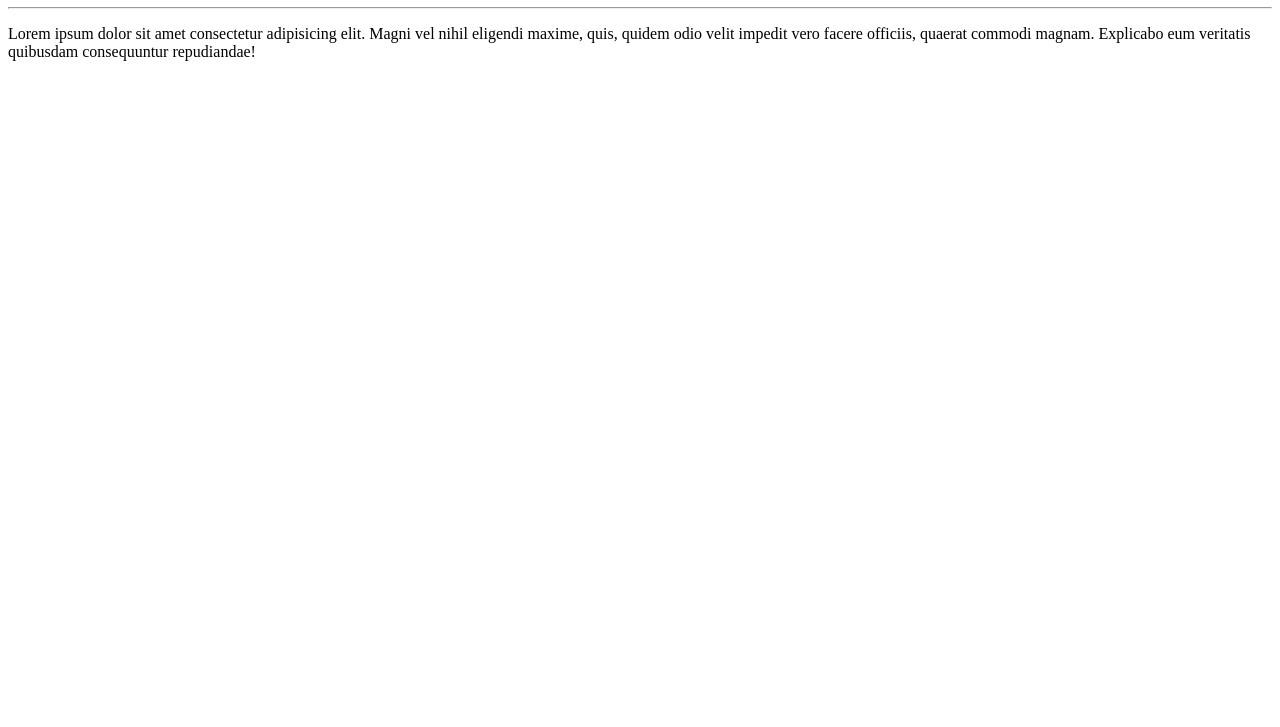
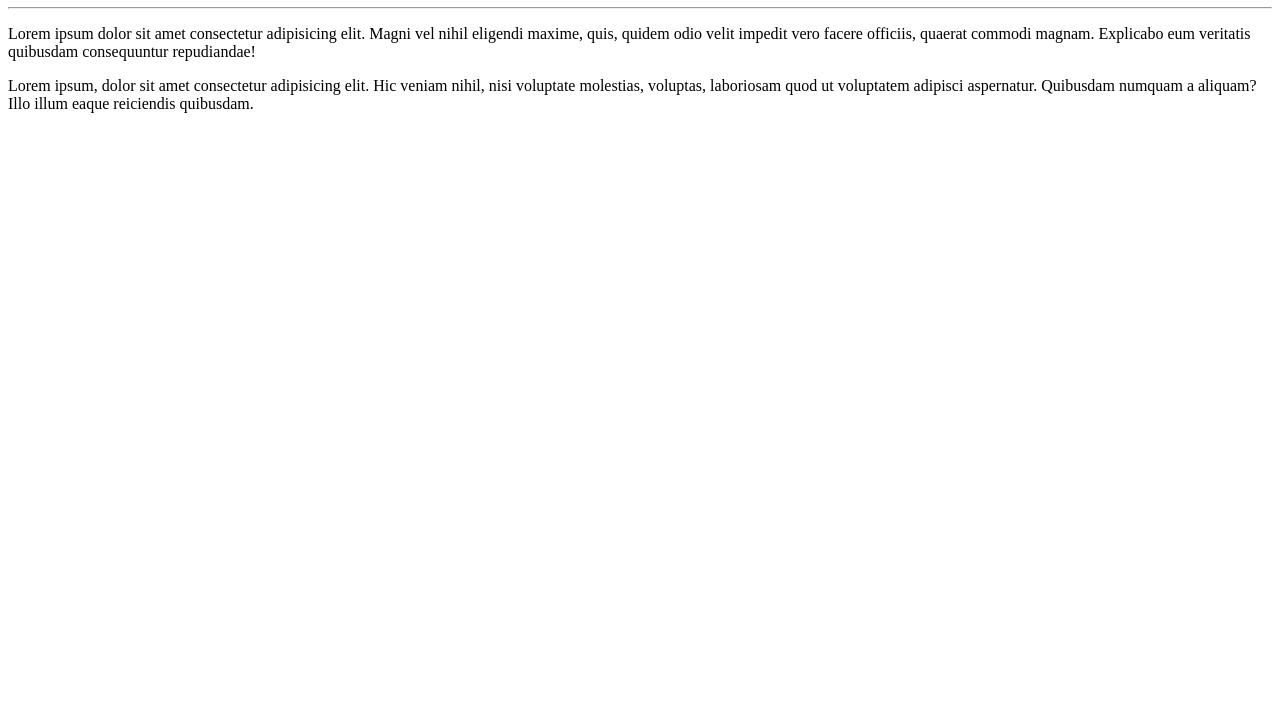
Before and after one commit to leonanbitt/Ola-Mundo, a plain HTML site: page site-exemplo/index.html in a window 1280 px wide. Shown: the part 73-800 px from the top of the page. Drawn offline with Linux system fonts and the light colour scheme.

Commit message:
Adicionei um parágrafo

```diff
--- a/site-exemplo/index.html
+++ b/site-exemplo/index.html
@@ -9,5 +9,6 @@
     <h1>Olá, Mundo!</h1>
     <hr>
     <p>Lorem ipsum dolor sit amet consectetur adipisicing elit. Magni vel nihil eligendi maxime, quis, quidem odio velit impedit vero facere officiis, quaerat commodi magnam. Explicabo eum veritatis quibusdam consequuntur repudiandae!</p>
+    <p>Lorem ipsum, dolor sit amet consectetur adipisicing elit. Hic veniam nihil, nisi voluptate molestias, voluptas, laboriosam quod ut voluptatem adipisci aspernatur. Quibusdam numquam a aliquam? Illo illum eaque reiciendis quibusdam.</p>
 </body>
 </html>
```
